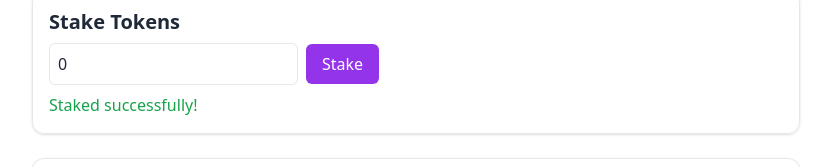
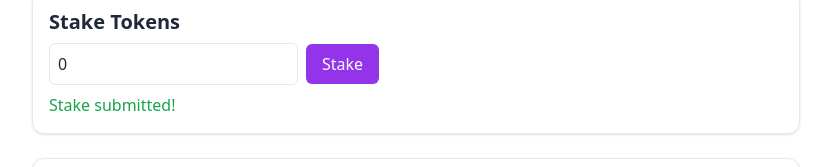
Before and after one commit to smoealy/ihram-frontend, a React (Vite) app: page / in a window 1280 px wide. Both pictures are taken after a click on the button "Stake". Shown: the part 642-809 px from the top of the page, without its empty margins (224-1055 px from the left). Built offline with nearby package versions, Linux system fonts and the light colour scheme; no server answers.

Commit message:
Update StakingForm.jsx

```diff
--- a/src/StakingForm.jsx
+++ b/src/StakingForm.jsx
@@ -1,12 +1,14 @@
+// src/StakingForm.jsx
 import { useState } from "react";
+import { WALLET_ADDRESSES } from "./wallets";
 
 export default function StakingForm() {
   const [amount, setAmount] = useState(0);
   const [submitted, setSubmitted] = useState(false);
 
   const handleStake = async () => {
-    console.log("Staking", amount, "IHRAM");
-    // Add smart contract call here
+    // Simulate token transfer logic here (actual transfer requires contract integration)
+    console.log("Stake", amount, "tokens to", WALLET_ADDRESSES.staking);
     setSubmitted(true);
   };
 
@@ -15,15 +17,18 @@ export default function StakingForm() {
       <h2 className="text-xl font-semibold">Stake Tokens</h2>
       <input
         type="number"
-        placeholder="Amount to Stake"
+        min="0"
         value={amount}
         onChange={(e) => setAmount(e.target.value)}
         className="p-2 border rounded-md mr-2"
       />
-      <button onClick={handleStake} className="bg-purple-600 text-white px-4 py-2 rounded-md mt-2">
+      <button
+        onClick={handleStake}
+        className="bg-purple-600 text-white px-4 py-2 rounded-md mt-2"
+      >
         Stake
       </button>
-      {submitted && <p className="text-green-600 mt-2">Staked successfully!</p>}
+      {submitted && <p className="text-green-600 mt-2">Stake submitted!</p>}
     </div>
   );
 }
```
